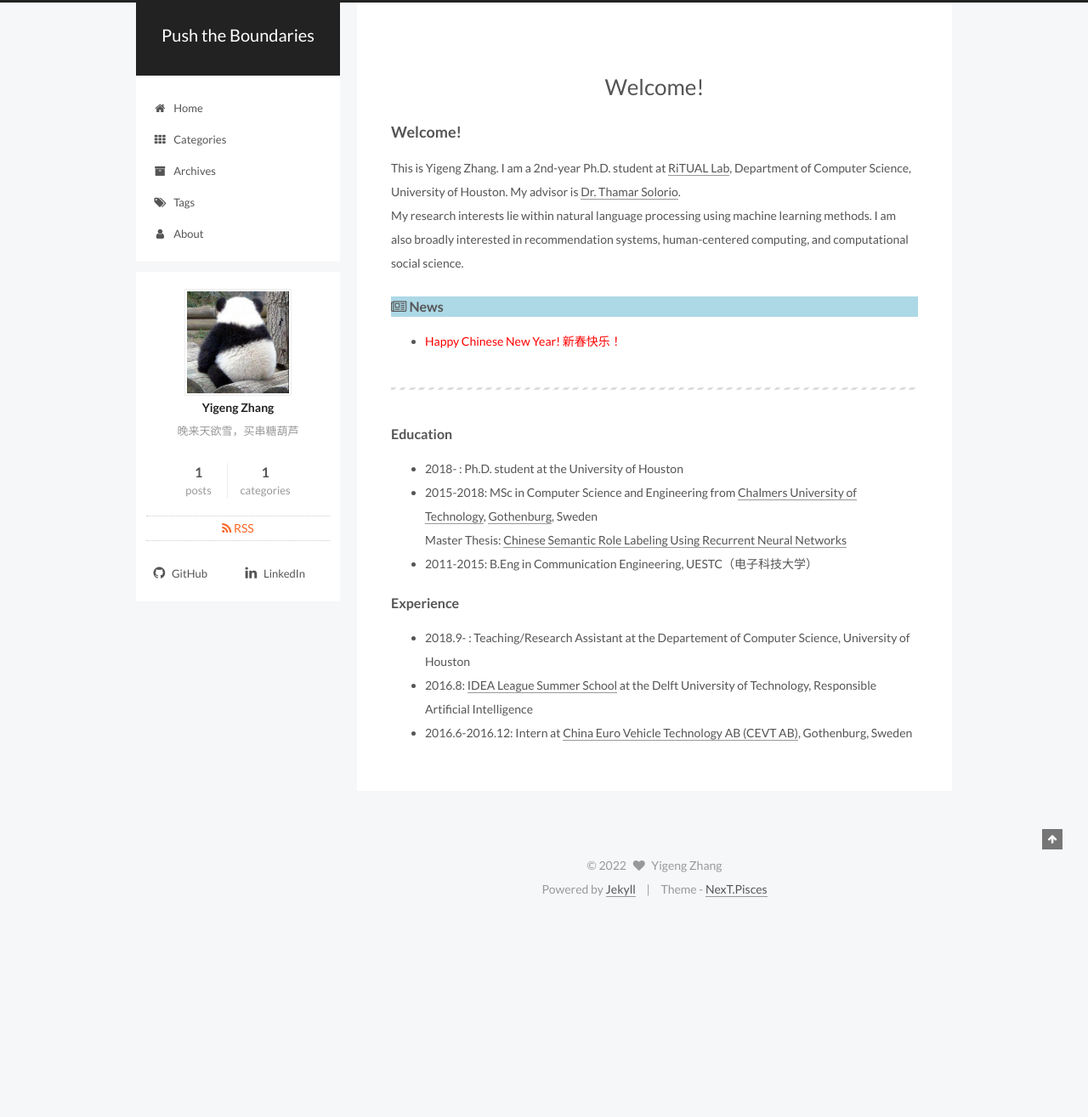
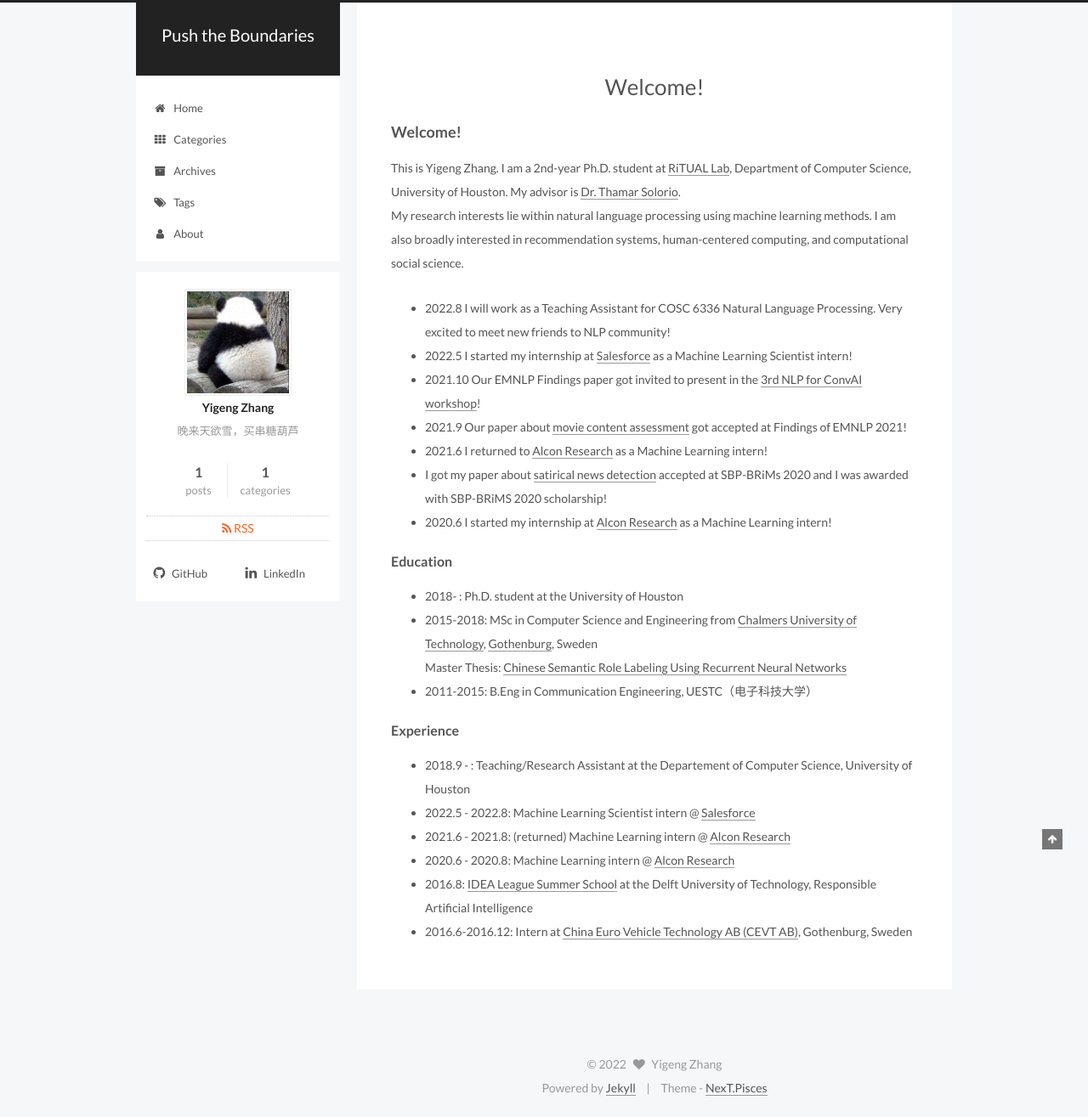
Before and after one commit to ZhangYigeng/ZhangYigeng.github.io, a Jekyll site: the page built from about/index.md, in a window 1280 px wide. Shown: the whole page at 85% size. Built offline with Jekyll 4.4.1, drawn with Linux system fonts in a browser that asks for light colours; our own code applies the rules of GitHub Pages for plain Markdown files; before the commit the page ends 1081 px from its top, so only the background shows below that.

Commit message:
Update index.md

```diff
--- a/about/index.md
+++ b/about/index.md
@@ -7,9 +7,23 @@ This is Yigeng Zhang. I am a 2nd-year Ph.D. student at [RiTUAL Lab], Department
 My research interests lie within natural language processing using machine learning methods. I am also broadly interested in recommendation systems, human-centered computing, and computational social science.
 
 <!-- #### News -->
-<h4 style= "background:	#ADD8E6" ><i class="fa fa-newspaper-o"></i> News</h4>
+<!-- <h4 style= "background:	#ADD8E6" ><i class="fa fa-newspaper-o"></i> News</h4>
 - <span style="color:red">Happy Chinese New Year! 新春快乐！</span>
-<hr>
+<hr>   -->
+- 2022.8 I will work as a Teaching Assistant for COSC 6336 Natural Language Processing. Very excited to meet new friends to NLP community!
+- 2022.5 I started my internship at [Salesforce] as a Machine Learning Scientist intern!
+- 2021.10 Our EMNLP Findings paper got invited to present in the [3rd NLP for ConvAI workshop]!
+- 2021.9 Our paper about [movie content assessment] got accepted at Findings of EMNLP 2021!
+- 2021.6 I returned to [Alcon Research] as a Machine Learning intern!
+- I got my paper about [satirical news detection] accepted at SBP-BRiMs 2020 and I was awarded with SBP-BRiMS 2020 scholarship!
+- 2020.6 I started my internship at [Alcon Research] as a Machine Learning intern!
+
+[Alcon Research]: https://www.alcon.com/
+[satirical news detection]: https://arxiv.org/abs/2007.02164
+[movie content assessment]: https://aclanthology.org/2021.findings-emnlp.332/
+[3rd NLP for ConvAI workshop]: https://sites.google.com/view/3rdnlp4convai/home
+[Salesforce]: https://www.salesforce.com/
+
 
 #### Education
 - 2018- : Ph.D. student at the University of Houston
@@ -24,9 +38,15 @@ My research interests lie within natural language processing using machine learn
 [Chinese Semantic Role Labeling Using Recurrent Neural Networks]: https://hdl.handle.net/20.500.12380/254899?locale=en
 
 #### Experience
-- 2018.9- : Teaching/Research Assistant at the Departement of Computer Science, University of Houston
+
+- 2018.9 - : Teaching/Research Assistant at the Departement of Computer Science, University of Houston
+- 2022.5 - 2022.8: Machine Learning Scientist intern @ [Salesforce]
+- 2021.6 - 2021.8: (returned) Machine Learning intern @ [Alcon Research]
+- 2020.6 - 2020.8: Machine Learning intern @ [Alcon Research]
 - 2016.8: [IDEA League Summer School] at the Delft University of Technology, Responsible Artificial Intelligence
 - 2016.6-2016.12: Intern at [China Euro Vehicle Technology AB (CEVT AB)], Gothenburg, Sweden
 
+[Alcon Research]: https://www.alcon.com/
+[Salesforce]: https://www.salesforce.com/
 [IDEA League Summer School]: http://idealeague.org/summer-schools/
 [China Euro Vehicle Technology AB (CEVT AB)]: https://www.cevt.se/
```
